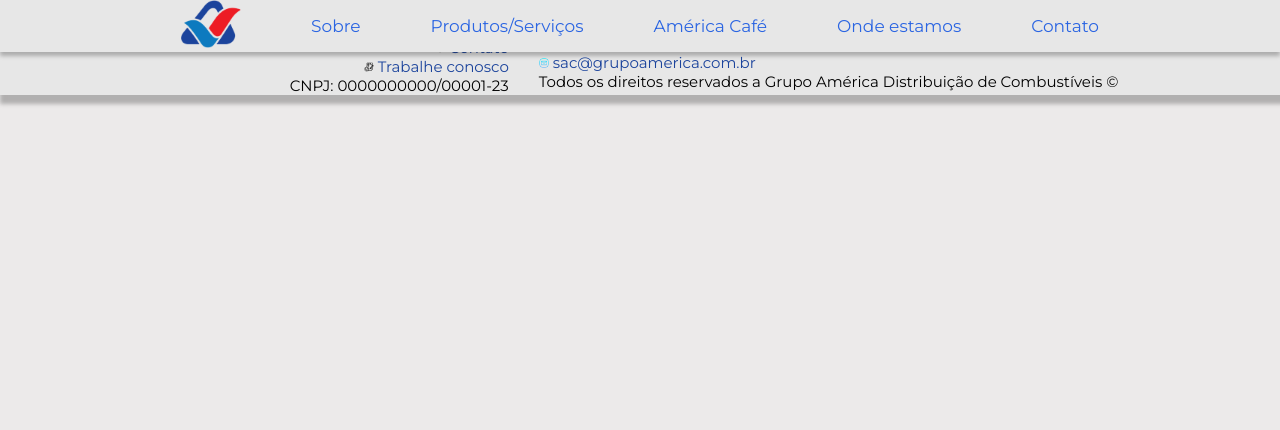
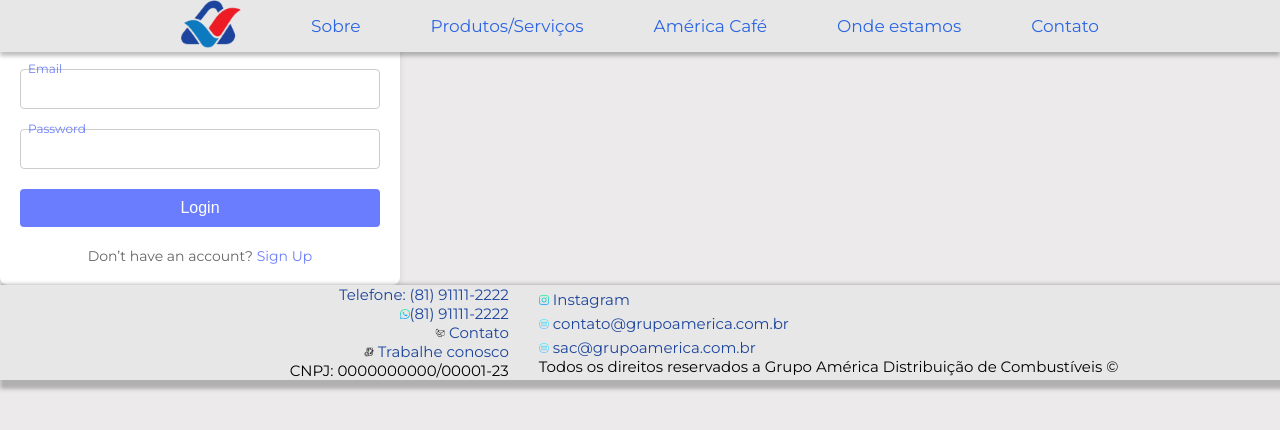
Before and after one commit to JuanRNS/ProjetoAngular, an Angular app: page /login in a window 1280 px wide. Before the commit this address led to /. Shown: the top 430 px of the page. Built offline with nearby package versions, Linux system fonts and the light colour scheme.

Commit message:
subindo login

```diff
--- a/src/app/app.routes.ts
+++ b/src/app/app.routes.ts
@@ -5,9 +5,11 @@ import { RederizaMapasComponent } from './components/rederiza-mapas/rederiza-map
 import { FormsContatoComponent } from './components/forms-contato/forms-contato.component';
 import { FormsTrabalheComponent } from './components/forms-trabalhe/forms-trabalhe.component';
 import { PromocoesComponent } from './components/promocoes/promocoes.component';
+import { LoginComponent } from './components/login/login.component';
 
 export const routes: Routes = [
   { path: '', component: PaginaPrincipalComponent },
+  { path: 'login', component: LoginComponent },
   { path: 'forms-trabalhe', component: FormsTrabalheComponent },
   { path: 'mapa', component: RederizaMapasComponent },
   { path: 'promocoes', component: PromocoesComponent },
--- /dev/null
+++ b/src/app/components/login/login.component.css
@@ -0,0 +1,107 @@
+/* Reset básico */
+* {
+    margin: 0;
+    padding: 0;
+    box-sizing: border-box;
+}
+
+body, html {
+    height: 100%;
+    font-family: Arial, sans-serif;
+    background: #f2f2f2;
+    display: flex;
+    justify-content: center;
+    align-items: center;
+}
+
+/* Estilo da página de login */
+.container {
+    width: 100%;
+    max-width: 400px;
+    padding: 20px;
+    background: #fff;
+    border-radius: 8px;
+    box-shadow: 0 4px 6px rgba(0, 0, 0, 0.1);
+}
+
+.login-box {
+    width: 100%;
+}
+
+.login-form {
+    display: flex;
+    flex-direction: column;
+    gap: 20px;
+}
+
+.form-title {
+    font-size: 24px;
+    text-align: center;
+    color: #333;
+}
+
+.usuario-senha {
+    position: relative;
+}
+
+input {
+    width: 100%;
+    padding: 10px;
+    font-size: 16px;
+    border: 1px solid #ccc;
+    border-radius: 4px;
+    outline: none;
+    transition: border-color 0.3s;
+}
+
+input:focus {
+    border-color: #6a7dfe;
+}
+
+label {
+    position: absolute;
+    top: 10px;
+    left: 12px;
+    font-size: 16px;
+    color: #999;
+    pointer-events: none;
+    transition: 0.3s;
+}
+
+input:focus + label,
+input:not(:placeholder-shown) + label {
+    top: -8px;
+    left: 8px;
+    font-size: 12px;
+    color: #6a7dfe;
+}
+
+.login-btn {
+    background: #6a7dfe;
+    color: #fff;
+    padding: 10px;
+    border: none;
+    border-radius: 4px;
+    cursor: pointer;
+    font-size: 16px;
+    transition: background 0.3s;
+}
+
+.login-btn:hover {
+    background: #575ed8;
+}
+
+.texto {
+    text-align: center;
+    font-size: 14px;
+    color: #666;
+}
+
+.texto a {
+    color: #6a7dfe;
+    text-decoration: none;
+}
+
+.texto a:hover {
+    text-decoration: underline;
+}
--- /dev/null
+++ b/src/app/components/login/login.component.html
@@ -0,0 +1,24 @@
+<div class="container">
+    <div class="login-box">
+        <form class="login-form">
+            <h2 class="form-title">Welcome</h2>
+
+            <div class="usuario-senha">
+                <input type="text" id="email" name="email" required>
+                <label for="email">Email</label>
+            </div>
+
+            <div class="usuario-senha">
+                <input type="password" id="senha" name="senha" required>
+                <label for="password">Password</label>
+            </div>
+
+            <button type="submit" class="login-btn">Login</button>
+
+            <p class="texto">
+                Don’t have an account?
+                <a href="#">Sign Up</a>
+            </p>
+        </form>
+    </div>
+</div>
```
Also changed, not shown: src/app/components/login/login.component.ts (added, +12 -0 lines), src/app/app.component.ts (line endings or trailing spaces), 1 other file (tests, documents, lock files or other folders).
